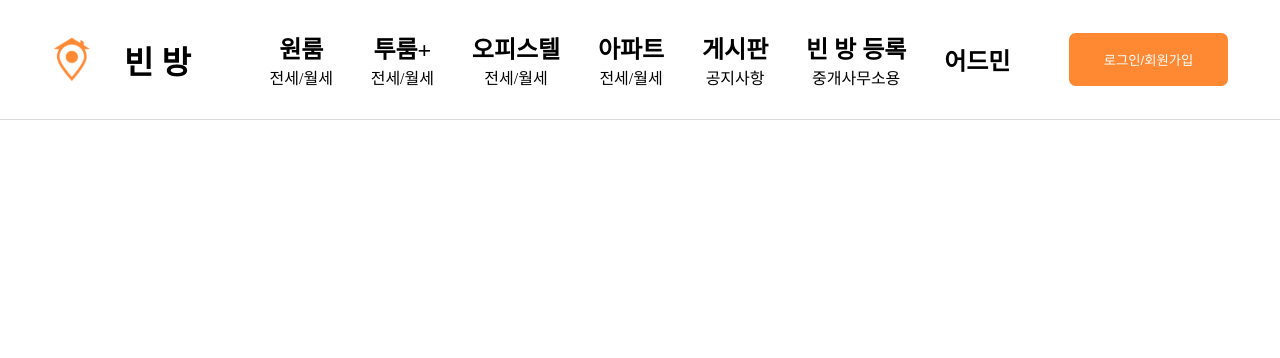
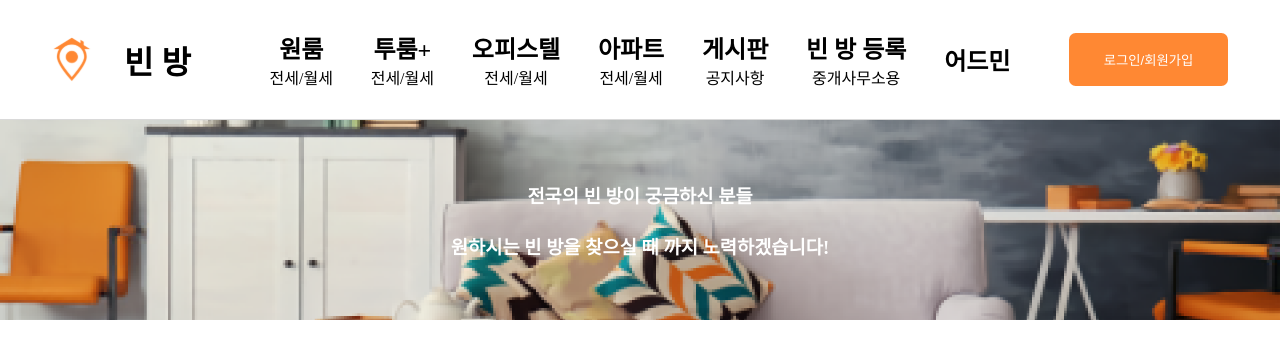
Before and after one commit to YeoboyaEmptyRoom/ER-FrontEnd, a Next.js app: page / in a window 1280 px wide. Shown: the top 358 px of the page. Built offline with nearby package versions, Linux system fonts and the light colour scheme.

Commit message:
💄 Add : Banner ui 추가

```diff
--- a/src/app/page.tsx
+++ b/src/app/page.tsx
@@ -1,7 +1,13 @@
 'use client';
 
 import Header from '@/components/Header/organisms';
+import Banner from '@/components/Home/molecules/Banner';
 
 export default function Home() {
-  return <Header />;
+  return (
+    <>
+      <Header />
+      <Banner />
+    </>
+  );
 }
--- /dev/null
+++ b/src/components/Home/molecules/Banner/index.tsx
@@ -0,0 +1,15 @@
+import Image from 'next/image';
+import bannerimg from 'public/static/png/banner.png';
+import { Layer } from './style';
+
+const Banner = () => {
+  return (
+    <Layer>
+      <Image src={bannerimg.src} alt="banner img" fill />
+      <h3>전국의 빈 방이 궁금하신 분들</h3>
+      <h3>원하시는 빈 방을 찾으실 때 까지 노력하겠습니다!</h3>
+    </Layer>
+  );
+};
+
+export default Banner;
--- /dev/null
+++ b/src/components/Home/molecules/Banner/style.ts
@@ -0,0 +1,22 @@
+import { Palette } from '@/style/global';
+import styled from '@emotion/styled';
+
+export const Layer = styled.div`
+  width: 100%;
+  height: calc(100vw / 32 * 5);
+  position: relative;
+  display: flex;
+  justify-content: center;
+  align-items: center;
+  flex-direction: column;
+  gap: 1.5em;
+
+  > img {
+    height: 100%;
+    z-index: -1;
+  }
+
+  > h3 {
+    color: ${Palette.NATURAL_N30};
+  }
+`;
```
Also changed, not shown: public/static/png/banner.png (added).
